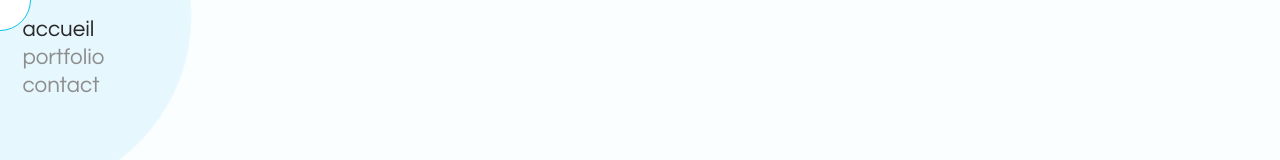
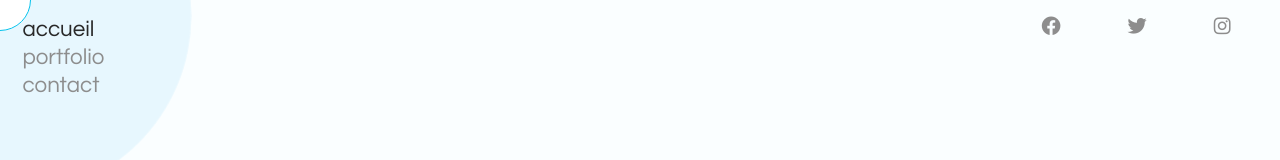
Before and after one commit to Bricefed/Fake-Agency, a React (Create React App) app: page / in a window 1280 px wide. Shown: the top 160 px of the page. Built offline with nearby package versions, Linux system fonts and the light colour scheme.

Commit message:
Create component SocialNetwork

```diff
--- /dev/null
+++ b/src/components/SocialNetwork/Link.js
@@ -0,0 +1,30 @@
+import React from "react";
+
+const Link = ({ name }) => {
+  const anim = () => {
+    const icons = document.querySelectorAll(".social-network a");
+
+    icons.forEach((link) => {
+      link.addEventListener("mouseover", (e) => {
+        link.style.transform = `
+          translate(${e.offsetX - 20}px, ${e.offsetY - 13}px)
+        `;
+      });
+
+      link.addEventListener("mouseleave", () => (link.style.transform = ""));
+    });
+  };
+
+  return (
+    <a
+      href={`https://www.${name}.com`}
+      target="_black"
+      className="hover"
+      onMouseOver={anim}
+    >
+      <li className={`fab fa-${name}`}></li>
+    </a>
+  );
+};
+
+export default Link;
--- /dev/null
+++ b/src/components/SocialNetwork/SocialNetwork.js
@@ -0,0 +1,16 @@
+import React from "react";
+import Link from "./Link";
+
+const SocialNetwork = () => {
+  return (
+    <div className="social-network">
+      <ul className="content">
+        <Link name="facebook" />
+        <Link name="twitter" />
+        <Link name="instagram" />
+      </ul>
+    </div>
+  );
+};
+
+export default SocialNetwork;
--- a/src/pages/Home.js
+++ b/src/pages/Home.js
@@ -1,12 +1,14 @@
 import React from "react";
-import Navigation from "../components/Navigation";
+import Navigation from "../components/Navigation/Navigation";
 import Mouse from "../components/Mouse";
+import SocialNetwork from "../components/SocialNetwork/SocialNetwork";
 
 const Home = () => {
   return (
     <div>
       <Mouse />
       <Navigation />
+      <SocialNetwork />
     </div>
   );
 };
```
Also changed, not shown: src/components/Navigation/Link.js (renamed from src/components/Link.js), src/components/Navigation/Navigation.js (renamed from src/components/Navigation.js).
